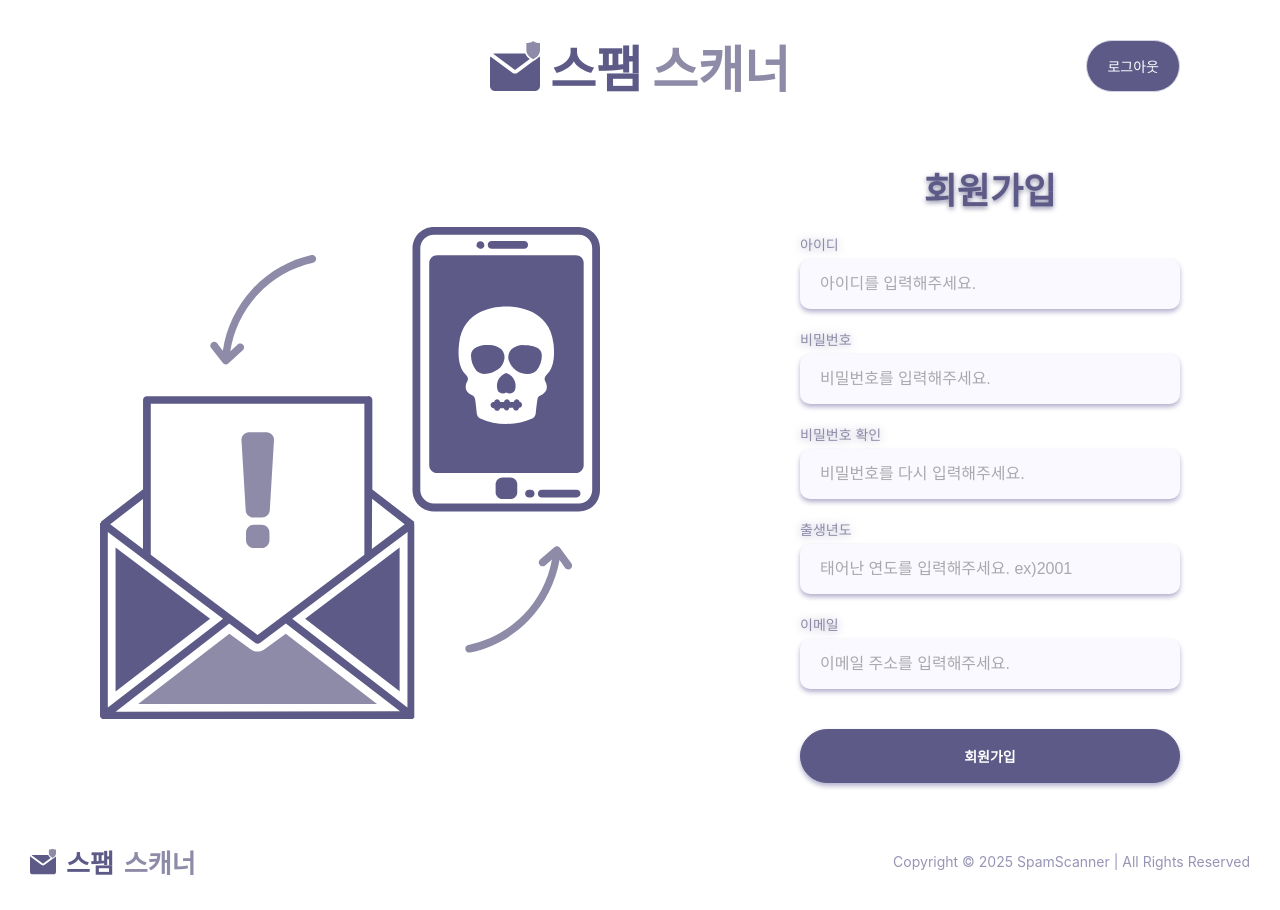
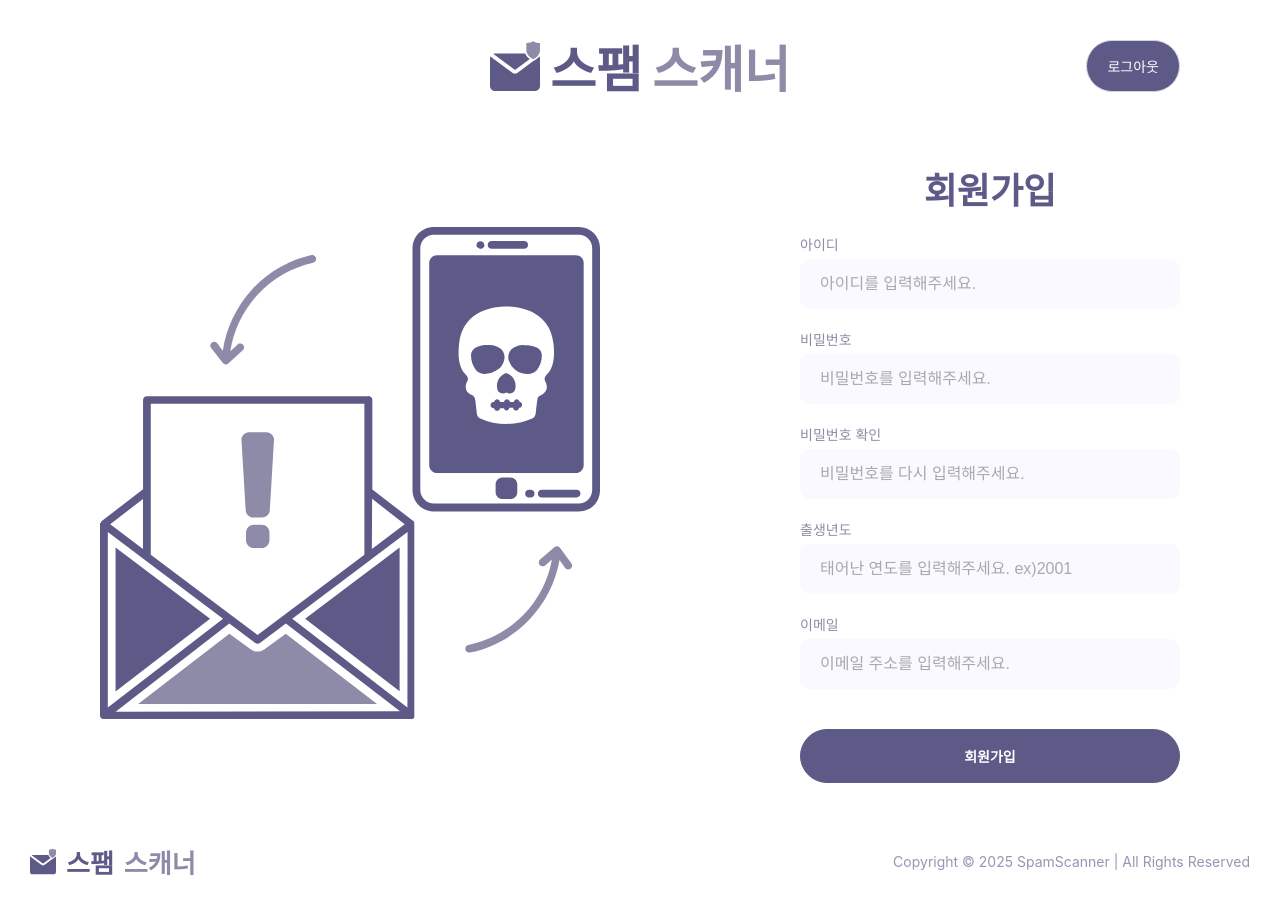
Before and after one commit to Spam-scanner/Front-end, a React (Create React App) app: page /register in a window 1280 px wide. Built offline with nearby package versions, Linux system fonts and the light colour scheme; a web font is replaced by a local one.

Commit message:
💄 블러처리 삭제

```diff
--- a/src/pages/register/Register.jsx
+++ b/src/pages/register/Register.jsx
@@ -10,7 +10,7 @@ const Wrapper = styled.div`
 const Title = styled.span`
     font-size: 36px;
     font-weight: bold;
-    text-shadow: 0px 2px 5px #8D8BA7;
+    //text-shadow: 0px 2px 5px #8D8BA7;
     color: #5D5A88;
 `;
 
@@ -24,7 +24,7 @@ const Label = styled.label`
     font-size: 14px;
     margin-top: 20px;
     color: #8D8BA7;
-    text-shadow: 0px 1px 10px #a9a7c5;
+    //text-shadow: 0px 1px 10px #a9a7c5;
 `;
 
 const Input = styled.input`
@@ -33,7 +33,7 @@ const Input = styled.input`
     font-size: 16px;
     background-color: #F9F9FF;
     color: #5D5A88;
-    box-shadow: 0px 3px 5px rgb(179, 177, 205);
+    //box-shadow: 0px 3px 5px rgb(179, 177, 205);
     border: none;
     border-radius: 10px;
     transition: background-color 0.3s ease, opacity 0.3s ease;  // 애니메이션 효과 추가
```
